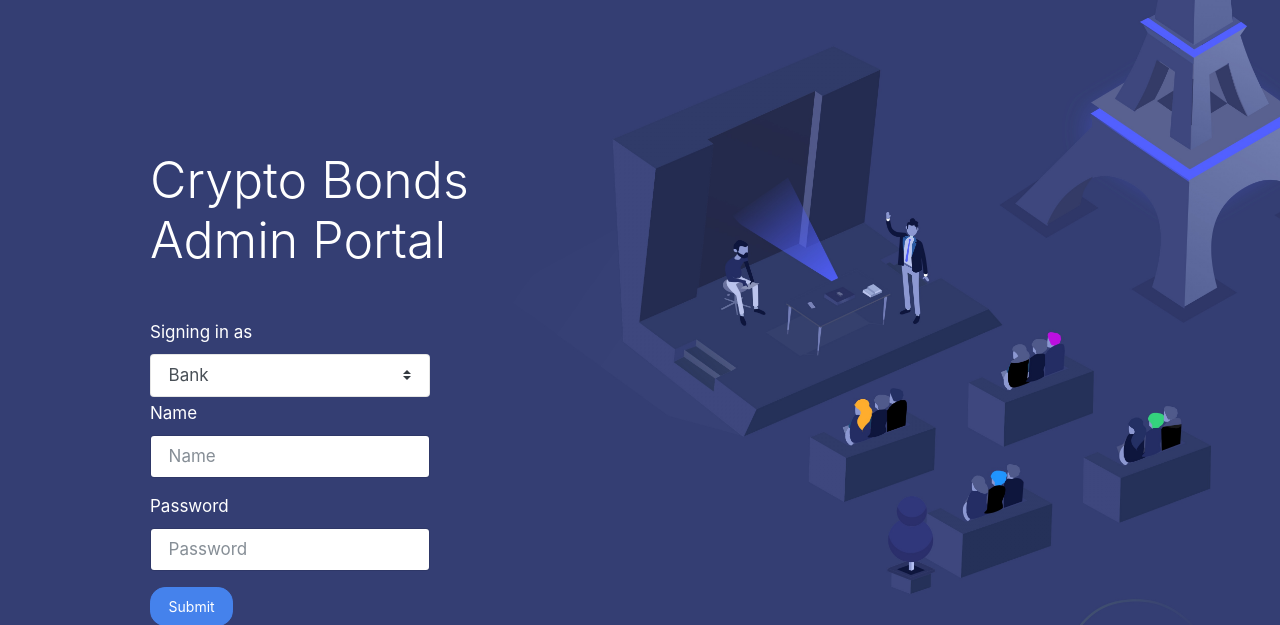
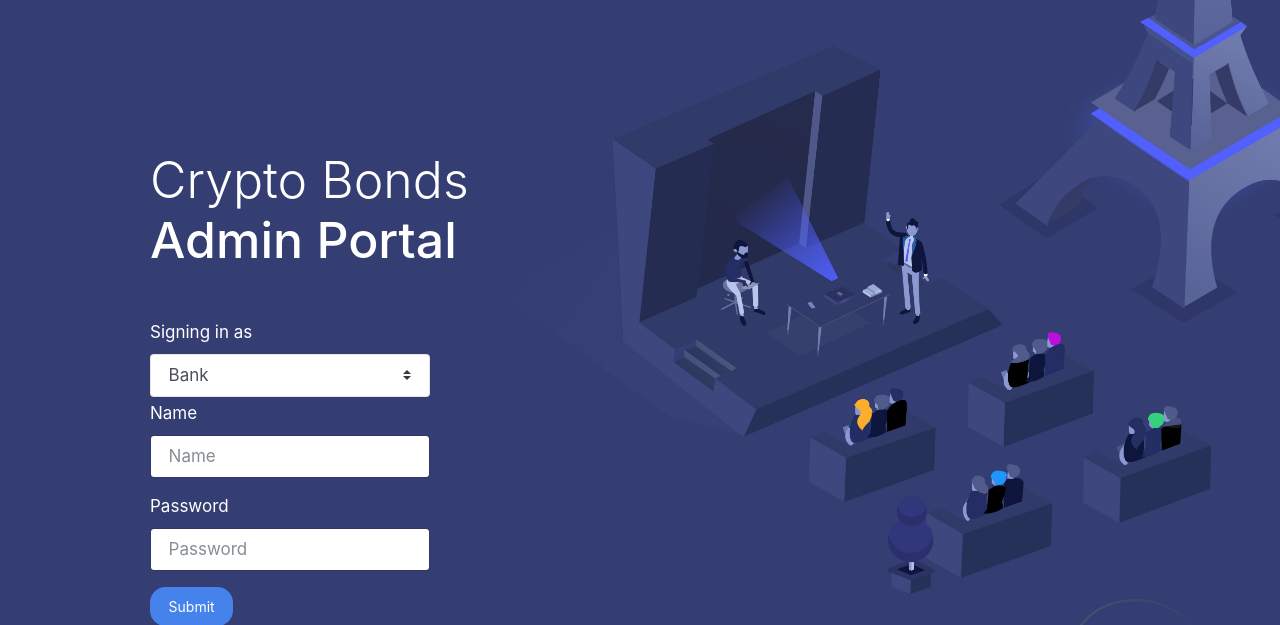
Before and after one commit to crypto-bonds/cryptobonds-web-server, a Django app: page /cryptoserver/ in a window 1280 px wide. Shown: the top 625 px of the page. Run offline with Django 3.2, Linux system fonts and the light colour scheme; some libraries are stand-ins or nearby versions.

```diff
--- a/cryptoserver/templates/cryptoserver/index.html
+++ b/cryptoserver/templates/cryptoserver/index.html
@@ -16,8 +16,8 @@
 
 
 <body style='background-image: url("{% static 'cryptoserver/images/bg.jpg' %}")'>
-  <h1 class="welcome_title_1" data-text="Crypto Bonds">Crypto Bonds</h1>
-  <h1 class="welcome_title_2" data-text="Admin Portal">Admin Portal</h1>
+  <h1 class="welcome_title_1" data-text="Crypto Bonds" style="font-weight: 300">Crypto Bonds</h1>
+  <h1 class="welcome_title_2" data-text="Admin Portal" style="font-weight: 500">Admin Portal</h1>
   <form action="{% url 'signin' %}" method="post" class="type_index">
     {% csrf_token %}
 
```
